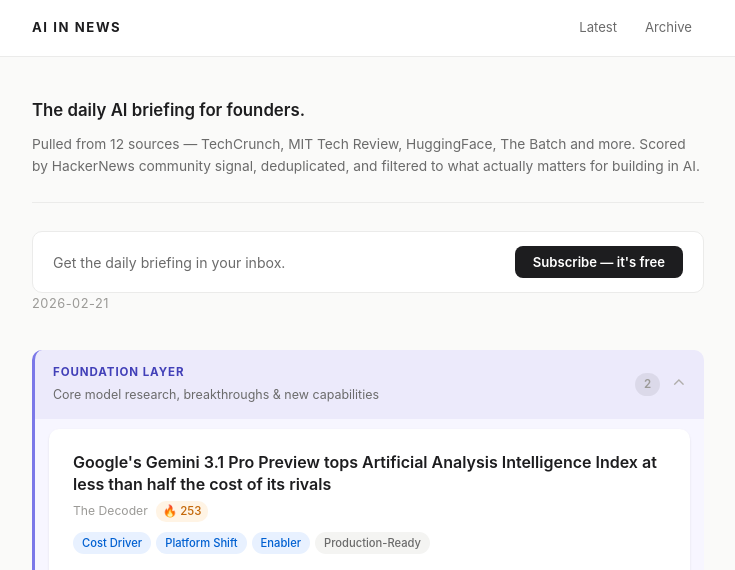
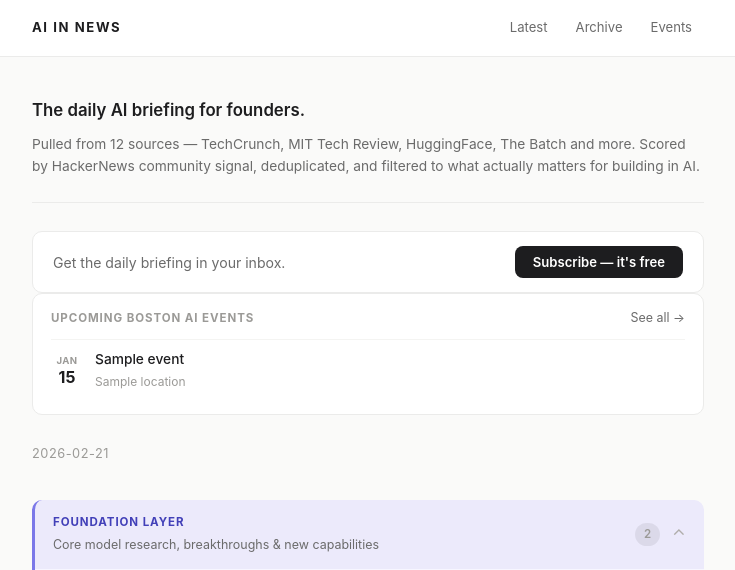
Before and after one commit to Pulkitwalia099/AIinNews, a Flask app: page / in a window 1280 px wide. Shown: the top 570 px of the page, without its empty margins (272-1007 px from the left). Run offline with Flask 3, Linux system fonts and the light colour scheme; a database or web service that is not in the repository returns one stand-in record (values such as "Sample title"); some libraries are stand-ins or nearby versions.

Commit message:
Add Boston AI Events section with Eventbrite + MIT sources
Co-Authored-By: Claude Sonnet 4.6 <noreply@anthropic.com>

```diff
--- a/app.py
+++ b/app.py
@@ -19,6 +19,18 @@ def init_db():
             email TEXT UNIQUE NOT NULL,
             is_technical TEXT,
             goals TEXT,
+            created_at TIMESTAMP DEFAULT CURRENT_TIMESTAMP
+        )
+    """)
+    cur.execute("""
+        CREATE TABLE IF NOT EXISTS events (
+            id SERIAL PRIMARY KEY,
+            title TEXT NOT NULL,
+            url TEXT UNIQUE NOT NULL,
+            source TEXT,
+            location TEXT,
+            start_time TIMESTAMPTZ,
+            description TEXT,
             created_at TIMESTAMP DEFAULT CURRENT_TIMESTAMP
         )
     """)
@@ -45,6 +57,39 @@ def get_all_dates():
     return [f.replace(".json", "") for f in files if f.endswith(".json")]
 
 
+def get_events(limit=None):
+    try:
+        con = get_db()
+        cur = con.cursor()
+        if limit:
+            cur.execute("""
+                SELECT title, url, source, location, start_time, description
+                FROM events
+                WHERE start_time > NOW()
+                ORDER BY start_time ASC
+                LIMIT %s
+            """, (limit,))
+        else:
+            cur.execute("""
+                SELECT title, url, source, location, start_time, description
+                FROM events
+                WHERE start_time > NOW()
+                ORDER BY start_time ASC
+            """)
+        rows = cur.fetchall()
+        cur.close()
+        con.close()
+        return [
+            {
+                "title": r[0], "url": r[1], "source": r[2],
+                "location": r[3], "start_time": r[4], "description": r[5]
+            }
+            for r in rows
+        ]
+    except Exception:
+        return []
+
+
 @app.route("/")
 def index():
     dates = get_all_dates()
@@ -52,7 +97,8 @@ def index():
         return "No newsletters yet. Run generate.py first."
     newsletter = load_newsletter(dates[0])
     status = request.args.get("status")
-    return render_template("index.html", newsletter=newsletter, status=status)
+    upcoming_events = get_events(limit=3)
+    return render_template("index.html", newsletter=newsletter, status=status, upcoming_events=upcoming_events)
 
 
 @app.route("/subscribe", methods=["POST"])
@@ -79,6 +125,12 @@ def subscribe():
         return redirect("/?status=exists")
 
 
+@app.route("/events")
+def events():
+    all_events = get_events()
+    return render_template("events.html", events=all_events)
+
+
 @app.route("/archive")
 def archive():
     dates = get_all_dates()
@@ -90,7 +142,7 @@ def issue(date):
     newsletter = load_newsletter(date)
     if not newsletter:
         return f"No newsletter found for {date}.", 404
-    return render_template("index.html", newsletter=newsletter, status=None)
+    return render_template("index.html", newsletter=newsletter, status=None, upcoming_events=[])
 
 
 if __name__ == "__main__":
--- a/templates/base.html
+++ b/templates/base.html
@@ -400,6 +400,160 @@
       margin-bottom: 4px;
     }
 
+    /* Events strip (homepage) */
+    .events-strip {
+      background: #fff;
+      border-radius: 10px;
+      border: 1px solid #ebebea;
+      padding: 14px 18px;
+      margin-bottom: 28px;
+    }
+
+    .events-strip-header {
+      display: flex;
+      align-items: center;
+      justify-content: space-between;
+      margin-bottom: 10px;
+    }
+
+    .events-strip-title {
+      font-size: 0.72rem;
+      font-weight: 700;
+      letter-spacing: 0.08em;
+      text-transform: uppercase;
+      color: #9b9a97;
+    }
+
+    .events-strip-link {
+      font-size: 0.78rem;
+      color: #6b6b6b;
+      text-decoration: none;
+    }
+    .events-strip-link:hover { color: #1d1d1f; }
+
+    .event-mini {
+      display: flex;
+      align-items: center;
+      gap: 12px;
+      padding: 8px 0;
+      border-top: 1px solid #f4f4f2;
+      text-decoration: none;
+      color: inherit;
+    }
+    .event-mini:hover .event-mini-title { text-decoration: underline; text-decoration-color: #ccc; }
+
+    .event-mini-date {
+      display: flex;
+      flex-direction: column;
+      align-items: center;
+      min-width: 32px;
+    }
+
+    .event-mini-month {
+      font-size: 0.6rem;
+      font-weight: 700;
+      text-transform: uppercase;
+      color: #9b9a97;
+      letter-spacing: 0.04em;
+    }
+
+    .event-mini-day {
+      font-size: 1rem;
+      font-weight: 700;
+      color: #1d1d1f;
+      line-height: 1.1;
+    }
+
+    .event-mini-info {
+      display: flex;
+      flex-direction: column;
+      gap: 2px;
+    }
+
+    .event-mini-title {
+      font-size: 0.86rem;
+      font-weight: 500;
+      color: #1d1d1f;
+    }
+
+    .event-mini-loc {
+      font-size: 0.75rem;
+      color: #9b9a97;
+    }
+
+    /* Events full page */
+    .event-card {
+      display: flex;
+      gap: 16px;
+      background: #fff;
+      border-radius: 10px;
+      box-shadow: 0 1px 3px rgba(0,0,0,0.06);
+      padding: 20px 22px;
+      margin-bottom: 12px;
+    }
+
+    .event-date-block {
+      display: flex;
+      flex-direction: column;
+      align-items: center;
+      min-width: 40px;
+      padding-top: 2px;
+    }
+
+    .event-month {
+      font-size: 0.65rem;
+      font-weight: 700;
+      text-transform: uppercase;
+      color: #9b9a97;
+      letter-spacing: 0.06em;
+    }
+
+    .event-day {
+      font-size: 1.4rem;
+      font-weight: 700;
+      color: #1d1d1f;
+      line-height: 1.1;
+    }
+
+    .event-body { flex: 1; }
+
+    .event-title {
+      font-size: 1rem;
+      font-weight: 600;
+      color: #1d1d1f;
+      margin-bottom: 5px;
+      line-height: 1.4;
+    }
+
+    .event-title a { color: inherit; text-decoration: none; }
+    .event-title a:hover { text-decoration: underline; text-decoration-color: #ccc; }
+
+    .event-meta {
+      display: flex;
+      flex-wrap: wrap;
+      align-items: center;
+      gap: 6px;
+      font-size: 0.76rem;
+      color: #9b9a97;
+      margin-bottom: 8px;
+    }
+
+    .event-source-badge {
+      font-size: 0.68rem;
+      font-weight: 600;
+      background: #f4f4f2;
+      color: #6b6b6b;
+      padding: 1px 8px;
+      border-radius: 10px;
+    }
+
+    .event-desc {
+      font-size: 0.86rem;
+      color: #6b6b6b;
+      line-height: 1.6;
+      margin: 0;
+    }
+
     /* Footer */
     footer {
       border-top: 1px solid #ebebea;
@@ -417,6 +571,7 @@
       <nav>
         <a href="/">Latest</a>
         <a href="/archive">Archive</a>
+        <a href="/events">Events</a>
       </nav>
     </div>
   </header>
--- a/templates/index.html
+++ b/templates/index.html
@@ -66,6 +66,27 @@
   </div>
 </div>
 
+{% if upcoming_events %}
+<div class="events-strip">
+  <div class="events-strip-header">
+    <span class="events-strip-title">Upcoming Boston AI Events</span>
+    <a href="/events" class="events-strip-link">See all &rarr;</a>
+  </div>
+  {% for event in upcoming_events %}
+  <a href="{{ event.url }}" target="_blank" class="event-mini">
+    <div class="event-mini-date">
+      <span class="event-mini-month">{{ event.start_time.strftime('%b') if event.start_time else '—' }}</span>
+      <span class="event-mini-day">{{ event.start_time.strftime('%-d') if event.start_time else '—' }}</span>
+    </div>
+    <div class="event-mini-info">
+      <span class="event-mini-title">{{ event.title }}</span>
+      <span class="event-mini-loc">{{ event.location }}</span>
+    </div>
+  </a>
+  {% endfor %}
+</div>
+{% endif %}
+
 <p class="date">{{ newsletter.date }}</p>
 
 {% set sections = [
```
Also changed, not shown: fetch_events.py (added, +160 -0 lines), templates/events.html (added, +39 -0 lines).
